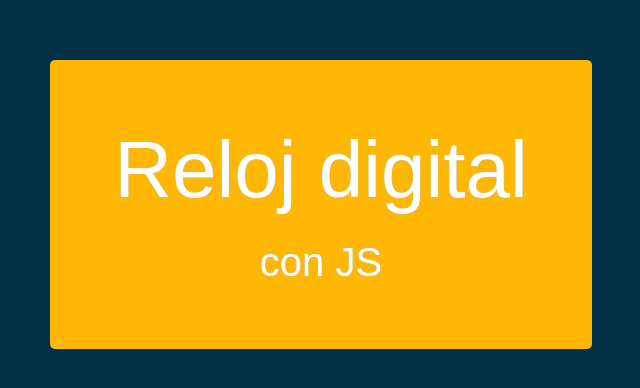
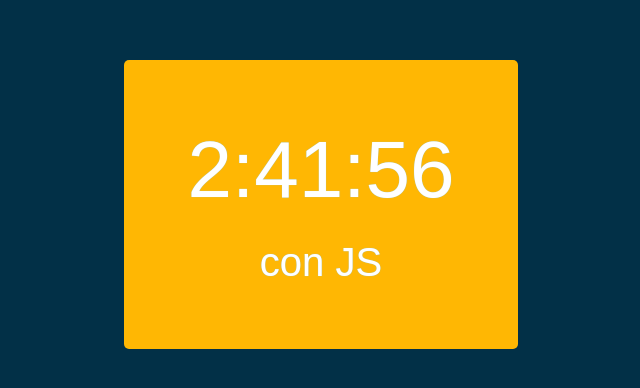
Before and after one commit to CCG128/Reloj-digital, a plain HTML site: page docs/index.html in a window 1280 px wide. Shown: the part 196-584 px from the top of the page, without its empty margins (319-959 px from the left). Drawn offline with Linux system fonts and the light colour scheme.

Commit message:
Creacion de la funcion de mostrar la hora

```diff
--- a/docs/index.html
+++ b/docs/index.html
@@ -7,7 +7,7 @@
     <link rel="stylesheet" href="css/styles.css">
     <title>Reloj digital</title>
 </head>
-<body>
+<body onload="mostrarReloj()">
 
     <div id="reloj">
         <div class="reloj-contenedor" id="contenedor">
--- a/docs/js/app.js
+++ b/docs/js/app.js
@@ -0,0 +1,10 @@
+
+const mostrarReloj = () =>{
+    let fecha = new Date();
+    let hr = fecha.getHours();
+    let min = fecha.getMinutes();
+    let sec = fecha.getSeconds();
+
+    let hora = document.getElementById("hora");
+    hora.innerHTML = `${hr}:${min}:${sec}`
+}
```
